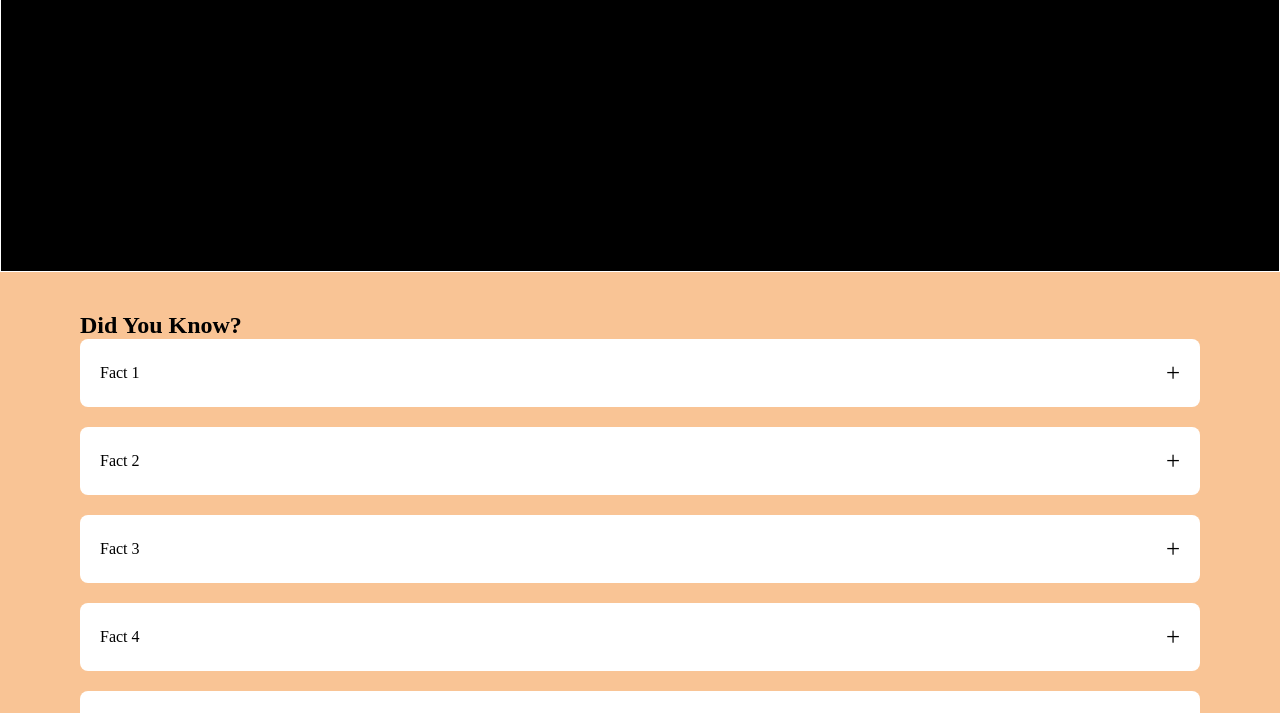
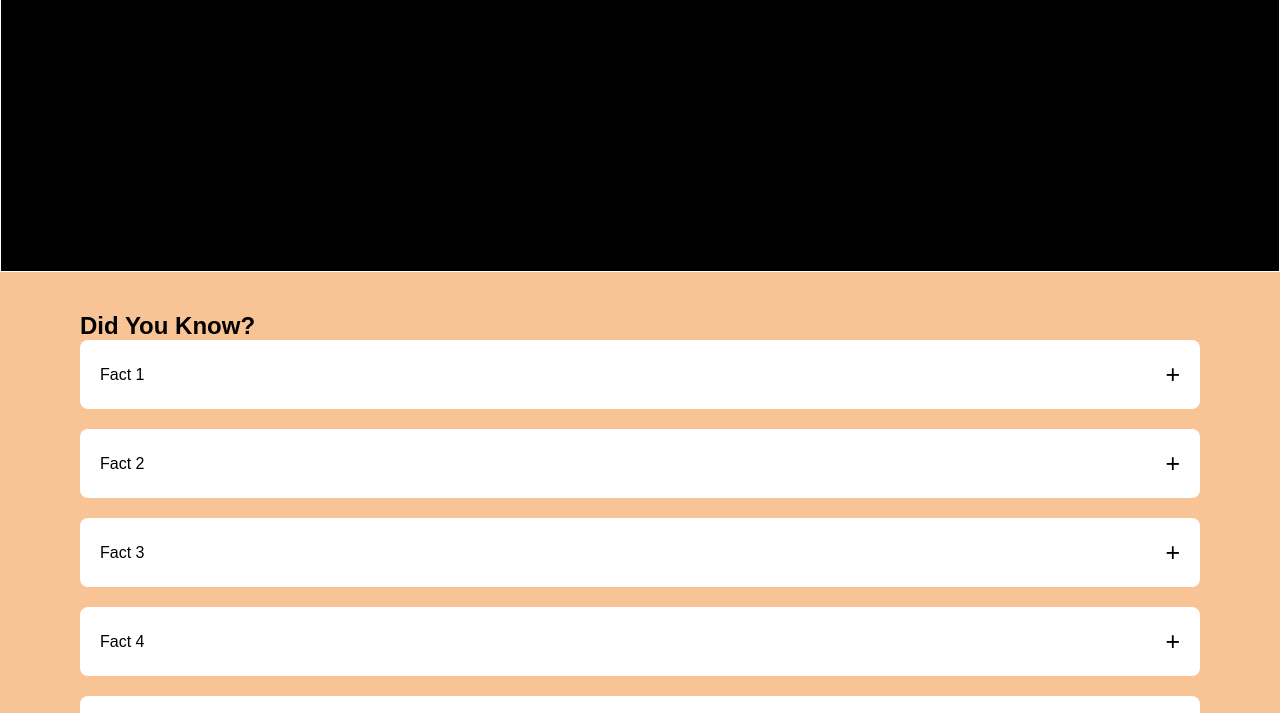
Before and after one commit to ArunkumarD-tringapps/Arun, a plain HTML site: page Task-6/index.html in a window 1280 px wide. Shown: the part 228-941 px from the top of the page. Drawn offline with Linux system fonts and the light colour scheme.

Commit message:
Update collapse.css

```diff
--- a/Task-6/collapse.css
+++ b/Task-6/collapse.css
@@ -2,7 +2,7 @@
 	margin:0;
 	padding:0;
 	box-sizing:border-box;
-	font-family:Airal;
+	font-family:Arial,sans-serif;
 }
 .Container1{
 	border:1px solid;
```
